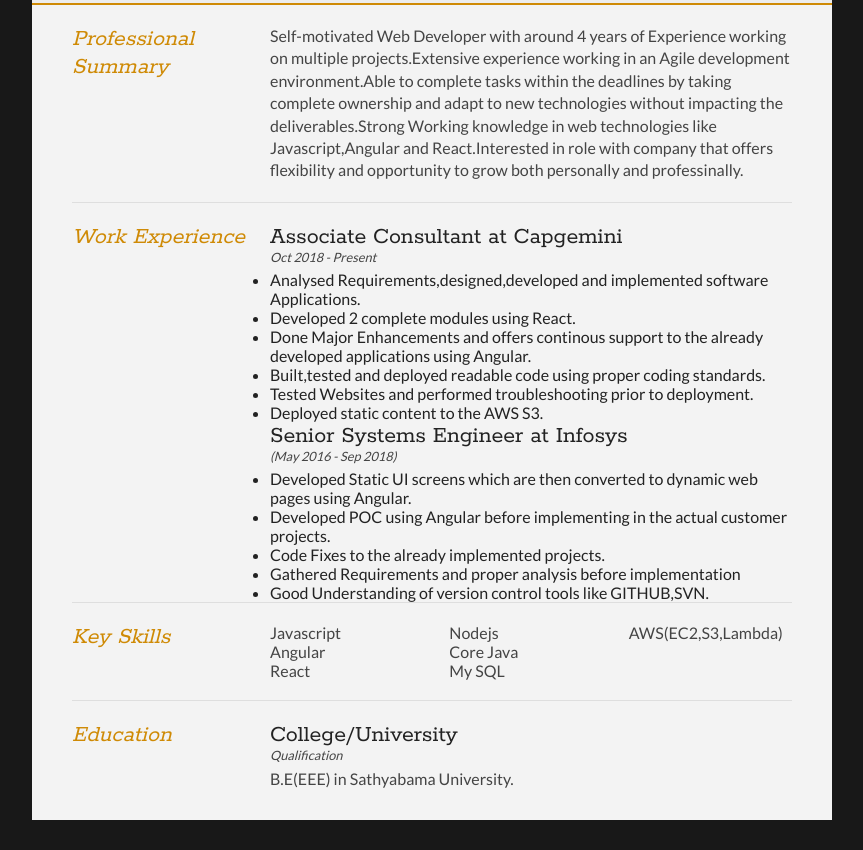
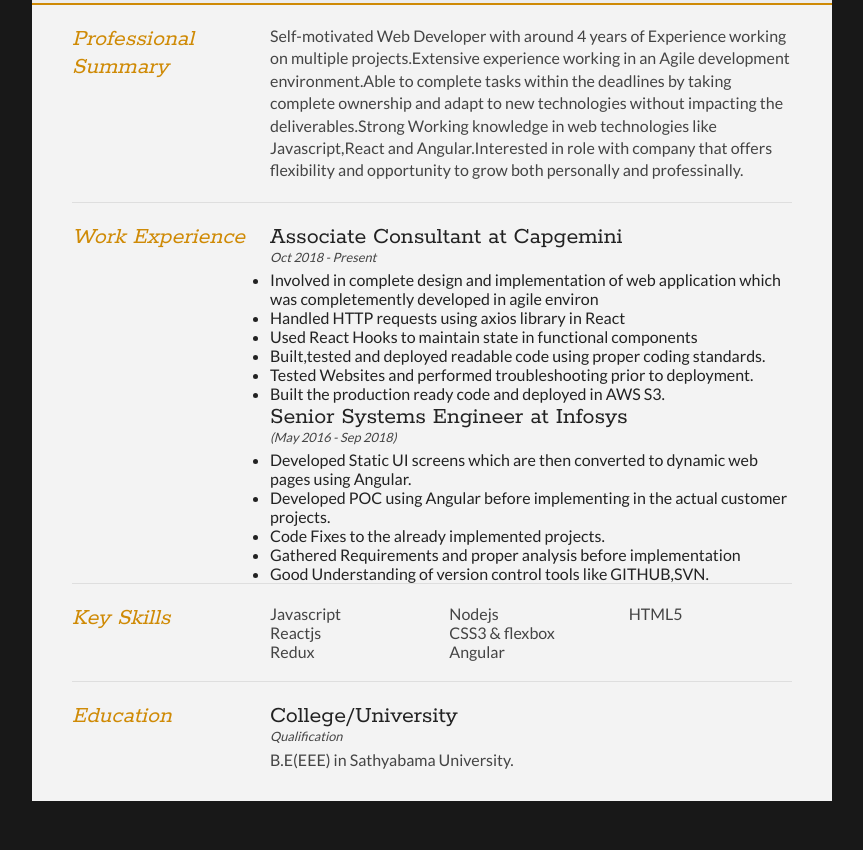
Before and after one commit to anudeep-k/resume, a plain HTML site: page index.html in a window 1280 px wide. Shown: the part 153-1003 px from the top of the page, without its empty margins (208-1071 px from the left). Drawn offline with Linux system fonts and the light colour scheme.

Commit message:
Update index.html

```diff
--- a/index.html
+++ b/index.html
@@ -43,7 +43,7 @@
 				</div>
 
 				<div class="sectionContent">
-					<p>Self-motivated Web Developer with around 4 years of Experience working on multiple projects.Extensive experience working in an Agile development environment.Able to complete tasks within the deadlines by taking complete ownership and adapt to new technologies without impacting the deliverables.Strong Working knowledge in web technologies like Javascript,Angular and React.Interested in role with company that offers flexibility and opportunity to grow both personally and professinally. </p>
+					<p>Self-motivated Web Developer with around 4 years of Experience working on multiple projects.Extensive experience working in an Agile development environment.Able to complete tasks within the deadlines by taking complete ownership and adapt to new technologies without impacting the deliverables.Strong Working knowledge in web technologies like Javascript,React and Angular.Interested in role with company that offers flexibility and opportunity to grow both personally and professinally. </p>
 				</div>
 			</article>
 			<div class="clear"></div>
@@ -61,13 +61,13 @@
 					<p class="subDetails">Oct 2018 - Present</p>
 					<ul>
 						<li>
-							Analysed Requirements,designed,developed and implemented software Applications.
+							Involved in complete design and implementation of web application which was completemently developed in agile environ
 						</li>
 						<li>
-							Developed 2 complete modules using React.
+							Handled HTTP requests using axios library in React
 						</li>
 						<li>
-							Done Major Enhancements and offers continous support to the already developed applications using Angular.
+							Used React Hooks to maintain state in functional components
 						</li>
 						<li>
 							Built,tested and deployed readable code using proper coding standards.
@@ -76,7 +76,7 @@
 							Tested Websites and performed troubleshooting prior to deployment.
 						</li>
 						<li>
-							Deployed static content to the AWS S3.
+							Built the production ready code and deployed in AWS S3.
 						</li>
 					</ul>
 				</article>
@@ -117,12 +117,12 @@
 			<div class="sectionContent">
 				<ul class="keySkills">
 					<li>Javascript</li>
+					<li>Reactjs</li>
+					<li>Redux</li>
+					<li>Nodejs</li>
+					<li>CSS3 & flexbox</li>
 					<li>Angular</li>
-					<li>React</li>
-					<li>Nodejs</li>
-					<li>Core Java</li>
-					<li>My SQL</li>
-					<li>AWS(EC2,S3,Lambda)</li>
+					<li>HTML5</li>
 
 				</ul>
 			</div>
```
